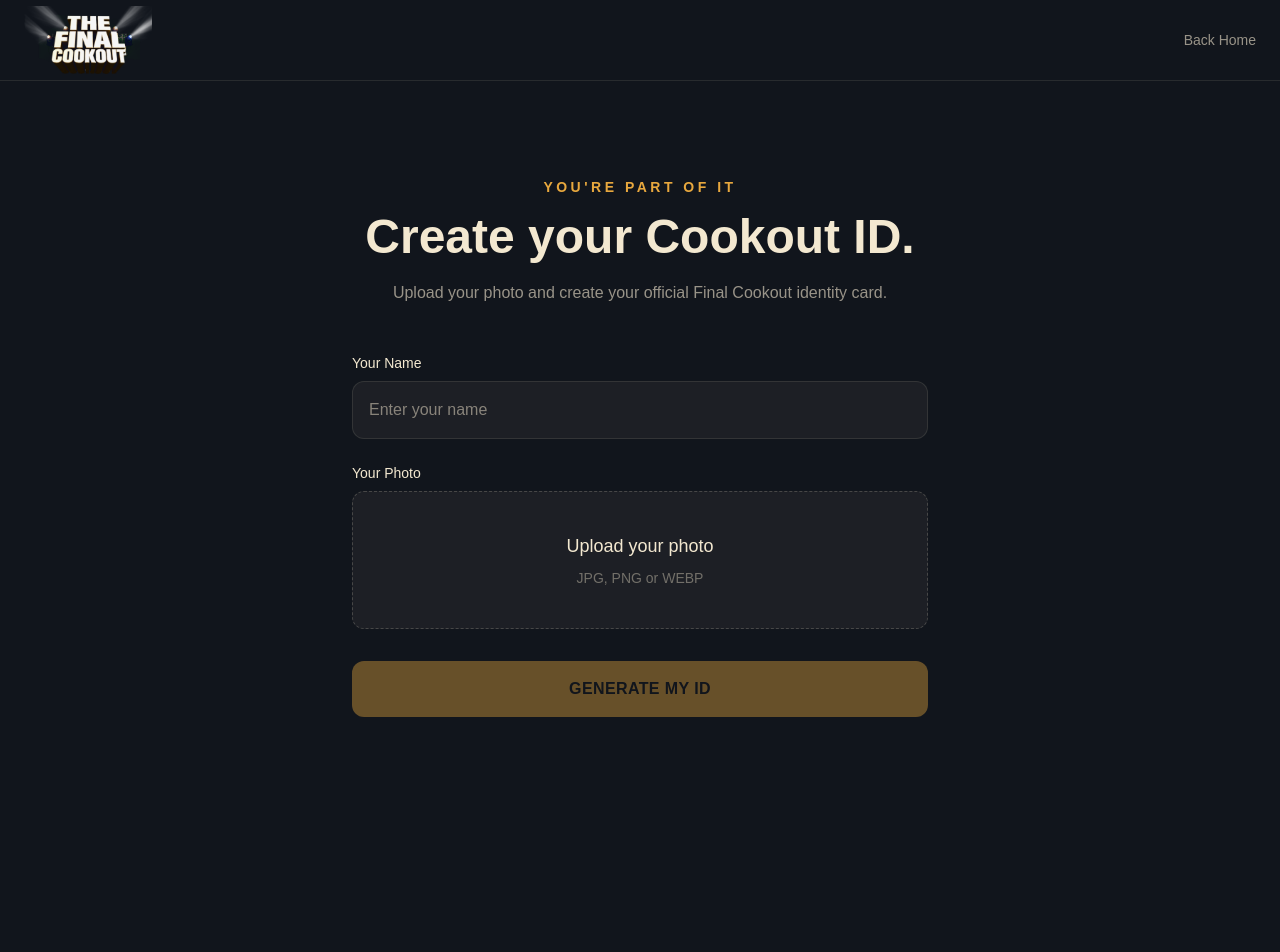
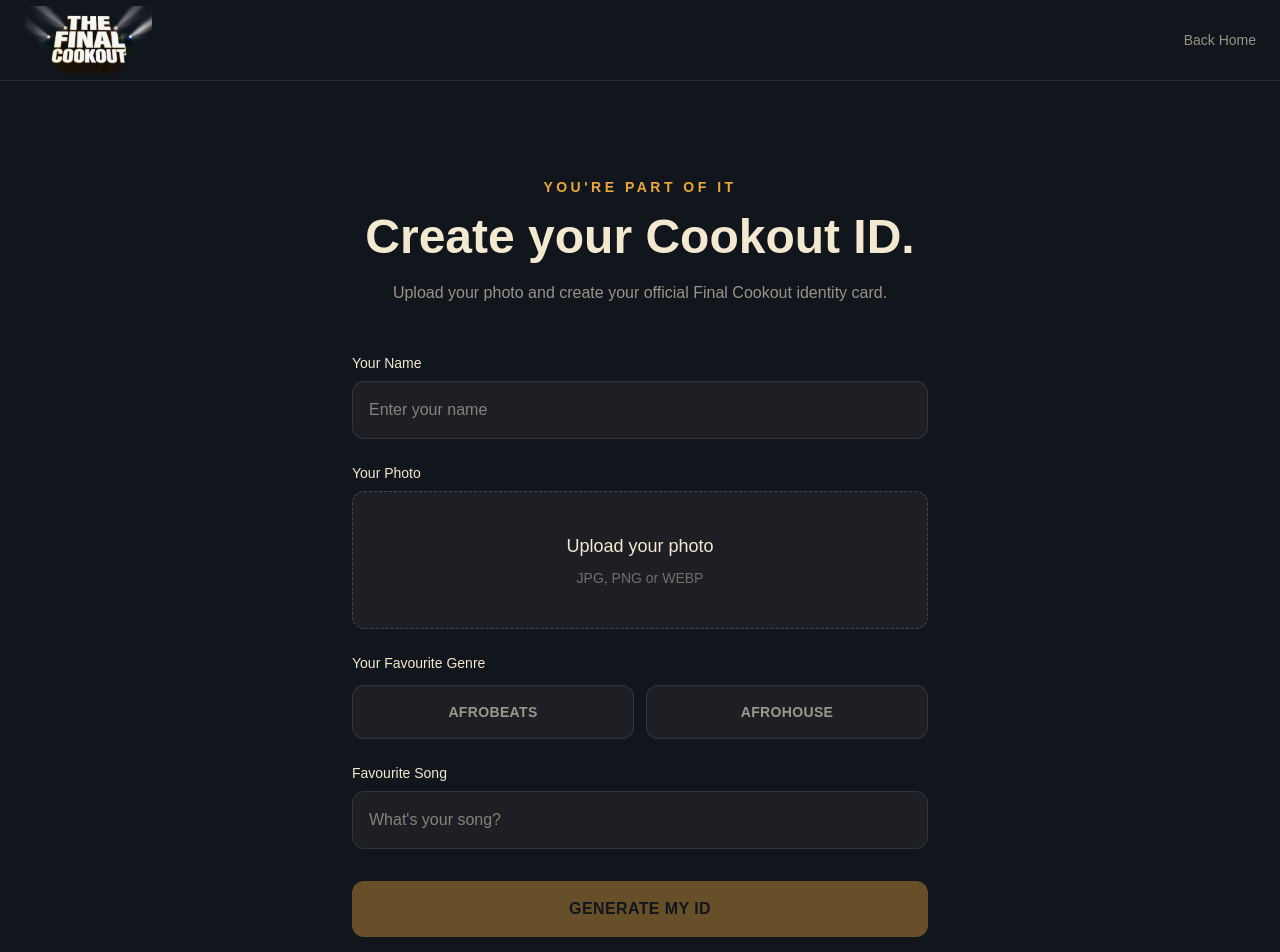
Before and after one commit to DavidUwak/final-cookout, a Next.js app: page /id in a window 1280 px wide. Shown: the top 952 px of the page. Before the commit the page ends 813 px from the top, so only its background shows below. Built offline with nearby package versions, Linux system fonts and the light colour scheme.

Commit message:
ID page backbone

```diff
--- a/app/id/page.tsx
+++ b/app/id/page.tsx
@@ -5,6 +5,8 @@ import { useState } from 'react';
 export default function IDPage() {
   const [name, setName] = useState('');
   const [photo, setPhoto] = useState<string | null>(null);
+  const [genre, setGenre] = useState('');
+  const [song, setSong] = useState('');
 
   const handlePhotoUpload = (
     e: React.ChangeEvent<HTMLInputElement>
@@ -131,7 +133,7 @@ export default function IDPage() {
               "
             >
 
-              {photo ? (
+              {photo ?   (
                 <img
                   src={photo}
                   alt="Uploaded preview"
@@ -161,11 +163,103 @@ export default function IDPage() {
 
           </div>
 
+          {/* GENRE */}
+          <div className="mt-6">
+
+            <label className="mb-3 block text-sm font-medium">
+              Your Favourite Genre
+            </label>
+
+            <div className="grid grid-cols-2 gap-3">
+
+              <button
+                type="button"
+                onClick={() => setGenre('Afrobeats')}
+                className={`
+                  rounded-xl
+                  border
+                  px-4
+                  py-4
+                  text-sm
+                  font-semibold
+                  uppercase
+                  tracking-wide
+                  transition
+                  ${
+                    genre === 'Afrobeats'
+                      ? 'border-cookout-gold bg-cookout-gold text-cookout-navy'
+                      : 'border-cookout-cream/10 bg-cookout-cream/5 text-cookout-cream/60 hover:border-cookout-gold/50'
+                  }
+                `}
+              >
+                Afrobeats
+              </button>
+
+              <button
+                type="button"
+                onClick={() => setGenre('Afrohouse')}
+                className={`
+                  rounded-xl
+                  border
+                  px-4
+                  py-4
+                  text-sm
+                  font-semibold
+                  uppercase
+                  tracking-wide
+                  transition
+                  ${
+                    genre === 'Afrohouse'
+                      ? 'border-cookout-gold bg-cookout-gold text-cookout-navy'
+                      : 'border-cookout-cream/10 bg-cookout-cream/5 text-cookout-cream/60 hover:border-cookout-gold/50'
+                  }
+                `}
+              >
+                Afrohouse
+              </button>
+
+            </div>
+
+          </div>
+
+          {/* FAVOURITE SONG */}
+          <div className="mt-6">
+
+            <label
+              htmlFor="song"
+              className="mb-2 block text-sm font-medium"
+            >
+              Favourite Song
+            </label>
+
+            <input
+              id="song"
+              type="text"
+              value={song}
+              onChange={(e) => setSong(e.target.value)}
+              placeholder="What's your song?"
+              maxLength={40}
+              className="
+                w-full
+                rounded-xl
+                border
+                border-cookout-cream/10
+                bg-cookout-cream/5
+                px-4
+                py-4
+                text-cookout-cream
+                outline-none
+                transition
+                focus:border-cookout-gold
+              "
+            />
+
+          </div>
 
           {/* BUTTON */}
           <button
             type="button"
-            disabled={!name || !photo}
+            disabled={!name || !photo || !genre || !song}
             className="
               mt-8
               w-full
```
